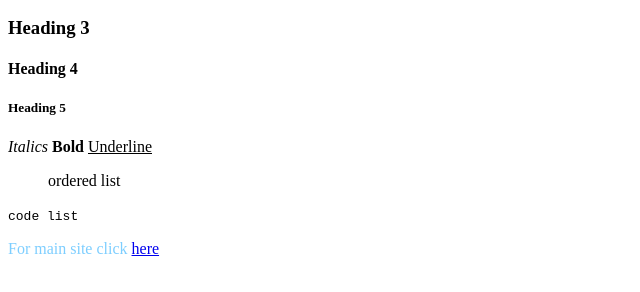
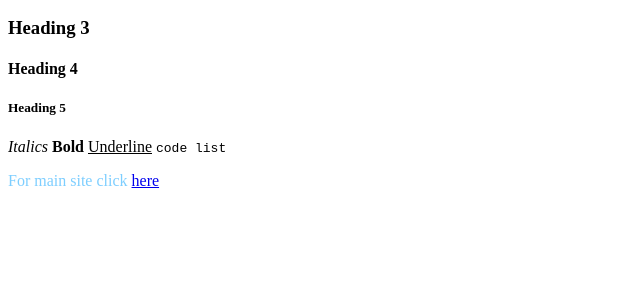
Before and after one commit to McAlec1/mcalec1.github.io, a plain HTML site: page main.html in a window 1280 px wide. Shown: the part 110-402 px from the top of the page, without its empty margins (0-640 px from the left). Drawn offline with Linux system fonts and the light colour scheme.

Commit message:
Update main.html

```diff
--- a/main.html
+++ b/main.html
@@ -18,13 +18,8 @@
 <i>Italics</i>
 <b>Bold</b>
 <u>Underline</u>
-<ol>
-  ordered list
-</ol>
 
-<code>
-  code list
-</code>
+<code>code list</code>
 
 <p style="color:rgb(125, 206, 255);">For main site click <a href="https://www.mcalec.dev">here</a></p>
 
```
